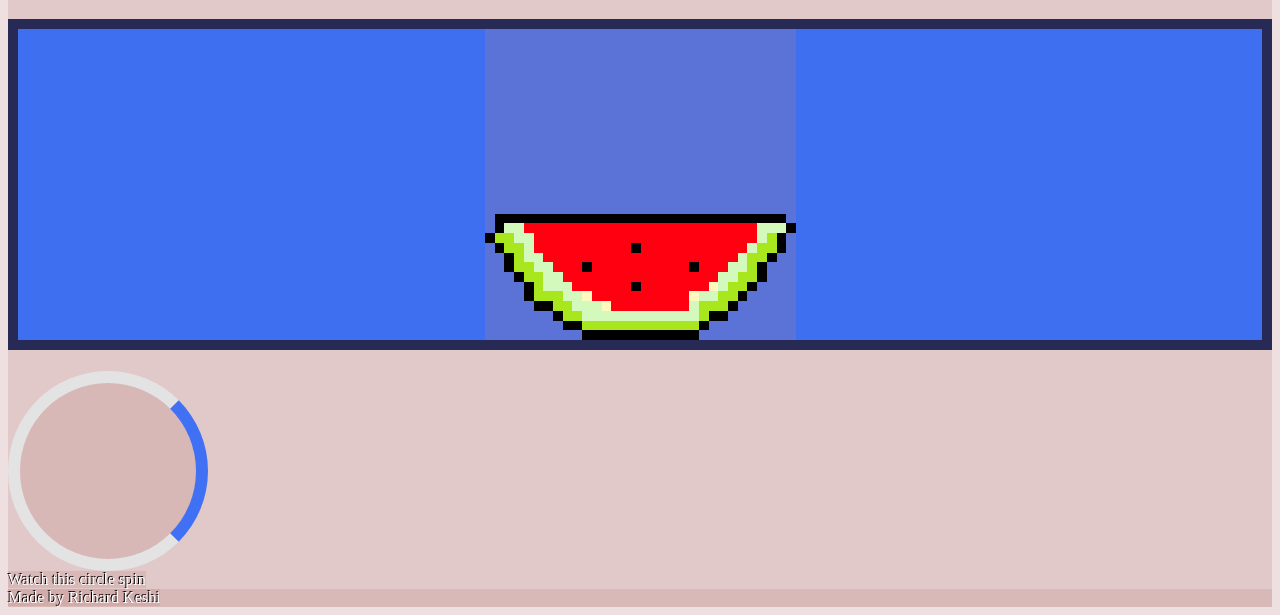
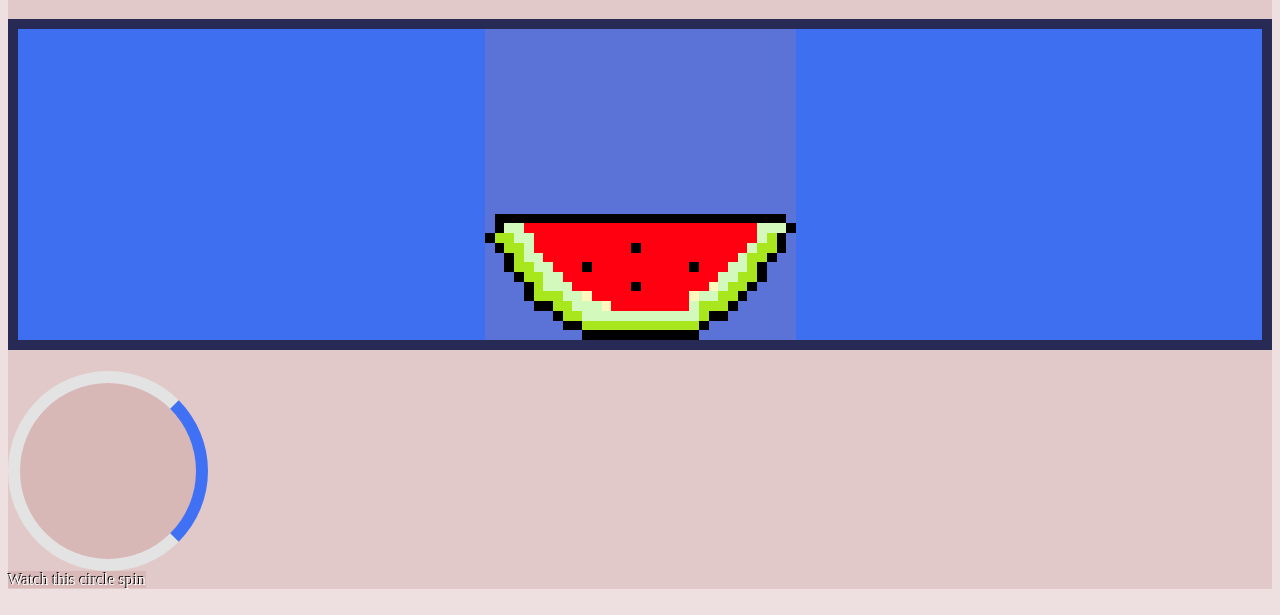
Before and after one commit to OneOrganism/project, a plain HTML site: page index.html in a window 1280 px wide. Shown: the part 642-1257 px from the top of the page. Drawn offline with Linux system fonts and the light colour scheme.

Commit message:
Update index.html

```diff
--- a/index.html
+++ b/index.html
@@ -22,9 +22,7 @@
     <div class="spinner">
     </div>
     <span id="spin-el" onclick="lmao()">Watch this circle spin</span>
-    <div class="credit">
-        <span>Made by Richard Keshi</span>
-    </div>
+
     <script src="index.js"></script>
 </body>
 </html>
```
